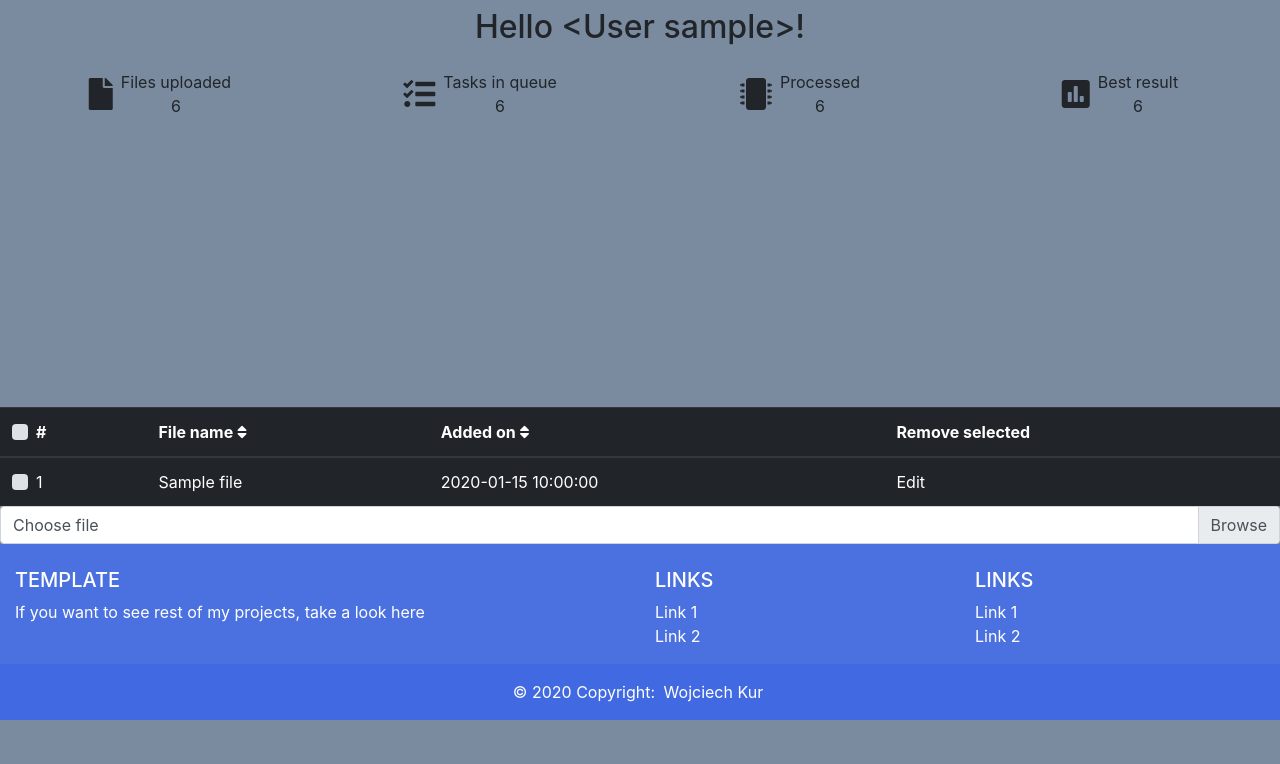
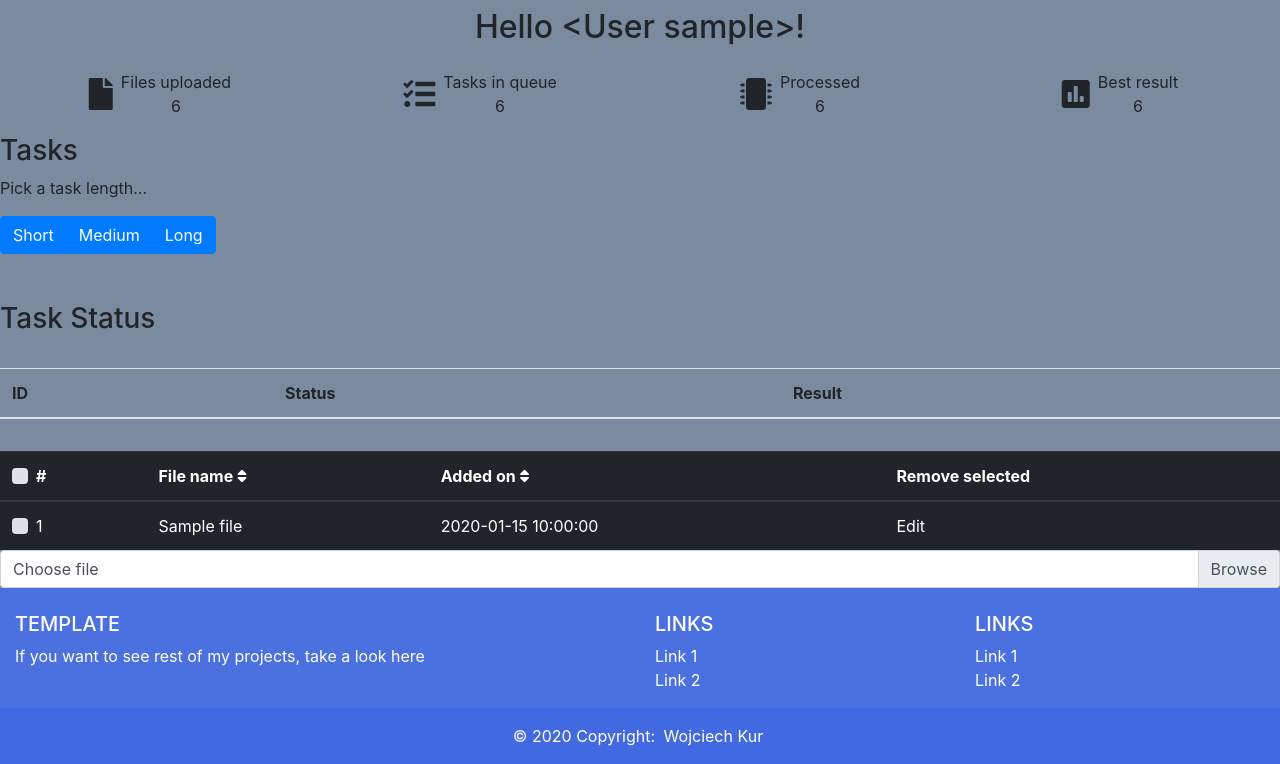
Before and after one commit to kuras120/FlaskApis, a Flask app: template Project/Client/templates/userPanel.html in a window 1280 px wide. Shown: the part 80-844 px from the top of the page. Before the commit the page ends 800 px from the top, so only its background shows below. Run offline with Flask 2, Linux system fonts and the light colour scheme; tables that the repository leaves empty hold one stand-in row (values such as "Sample post"); the template is opened without the code that fills it: values that come from a table or form of the project are taken from there, most other values are stand-ins (such as "Sample title", 1, 10 or a date in 2020); lists and menus that the app fills with data are empty; parts of the project's set-up code (start-up, migrations or seed data) failed here and were passed over; some libraries are stand-ins or nearby versions.

Commit message:
Redis queue test

```diff
--- a/FlaskApp.py
+++ b/FlaskApp.py
@@ -10,6 +10,7 @@ app = create_app()
 cli = FlaskGroup(create_app=create_app)
 
 
+# TODO Not available for windows (fork command)
 @cli.command('run_worker')
 def run_worker():
     redis_url = app.config['REDIS_URL']
--- /dev/null
+++ b/Project/Client/static/javascript/Queue.js
@@ -0,0 +1,40 @@
+
+function getStatus(taskID) {
+  $.ajax({
+    url: `/account/task_status/${taskID}`,
+    method: 'GET'
+  })
+  .done((res) => {
+    const html = `
+      <tr>
+        <td>${res.data.task_id}</td>
+        <td>${res.data.task_status}</td>
+        <td>${res.data.task_result}</td>
+      </tr>`;
+    $('#tasks').prepend(html);
+    const taskStatus = res.data.task_status;
+    if (taskStatus === 'finished' || taskStatus === 'failed') return false;
+    setTimeout(function() {
+      getStatus(res.data.task_id);
+    }, 1000);
+  })
+  .fail((err) => {
+    console.log(err)
+  });
+}
+
+$(document).ready( function() {
+    $('.btn').on('click', function () {
+        $.ajax({
+            url: '/account/queue_task',
+            data: {type: $(this).data('type')},
+            method: 'POST'
+        })
+            .done((res) => {
+                getStatus(res.data.task_id)
+            })
+            .fail((err) => {
+                console.log(err)
+            });
+    });
+});
--- a/Project/Client/templates/shared/base.html
+++ b/Project/Client/templates/shared/base.html
@@ -146,10 +146,10 @@
         <script src="https://cdnjs.cloudflare.com/ajax/libs/popper.js/1.14.3/umd/popper.min.js" integrity="sha384-ZMP7rVo3mIykV+2+9J3UJ46jBk0WLaUAdn689aCwoqbBJiSnjAK/l8WvCWPIPm49" crossorigin="anonymous"></script>
         <script src="https://stackpath.bootstrapcdn.com/bootstrap/4.1.2/js/bootstrap.min.js" integrity="sha384-o+RDsa0aLu++PJvFqy8fFScvbHFLtbvScb8AjopnFD+iEQ7wo/CG0xlczd+2O/em" crossorigin="anonymous"></script>
 
-
         <!-- Optional JavaScript -->
-        <script src="../../static/javascript/jquery.sortElements.js"></script>
-        <script src="../../static/javascript/MainPageFunctions.js"></script>
-        <script src="../../static/javascript/EdiTable.js"></script>
+        <script src="{{url_for('static', filename='javascript/jquery.sortElements.js')}}" type="text/javascript"></script>
+        <script src="{{url_for('static', filename='javascript/MainPageFunctions.js')}}" type="text/javascript"></script>
+        <script src="{{url_for('static', filename='javascript/EdiTable.js')}}" type="text/javascript"></script>
+        <script src="{{url_for('static', filename='javascript/Queue.js')}}" type="text/javascript"></script>
     </body>
 </html>
--- a/Project/Client/templates/userPanel.html
+++ b/Project/Client/templates/userPanel.html
@@ -36,8 +36,32 @@
             </div>
         </div>
     </div>
-    <div class="row flex-grow-1 py-2" style="min-height: 100px;">
-
+    <div class="row flex-column flex-grow-1 py-2" style="min-height: 100px;">
+        <div>
+            <h3>Tasks</h3>
+            <p>Pick a task length...</p>
+            <div class="btn-group" role="group" aria-label="Basic example">
+                <button type="button" class="btn btn-primary" data-type="1">Short</button>
+                <button type="button" class="btn btn-primary" data-type="2">Medium</button>
+                <button type="button" class="btn btn-primary" data-type="3">Long</button>
+            </div>
+        </div>
+        <br><br>
+        <div>
+            <h3>Task Status</h3>
+            <br>
+            <table class="table">
+                <thead>
+                    <tr>
+                        <th>ID</th>
+                        <th>Status</th>
+                        <th>Result</th>
+                    </tr>
+                </thead>
+                <tbody id="tasks">
+                </tbody>
+            </table>
+        </div>
     </div>
     <div class="d-flex row flex-column pt-2">
         <form action="{{ url_for('user_controller.add_file')}}" method="POST" enctype="multipart/form-data">
--- a/Project/Server/Config.py
+++ b/Project/Server/Config.py
@@ -13,7 +13,7 @@ class BaseConfig(object):
     SQLALCHEMY_DATABASE_URI = 'sqlite:///flask_app.db'
     SQLALCHEMY_TRACK_MODIFICATIONS = False
     SECRET_KEY = secrets.token_urlsafe(16)
-    REDIS_URL = 'redis://redis:6379/0'
+    REDIS_URL = 'redis://127.0.0.1:6379/0'
     FLASK_ENV = 'production'
     WTF_CSRF_ENABLED = True
     QUEUES = ['default']
--- /dev/null
+++ b/Project/Server/Tasks/TestTask.py
@@ -0,0 +1,6 @@
+import time
+
+
+def create_task(task_type):
+    time.sleep(int(task_type) * 10)
+    return True
```
Also changed, not shown: Project/Server/Controllers/UserController.py (+42 -1 lines).
